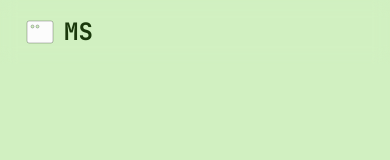
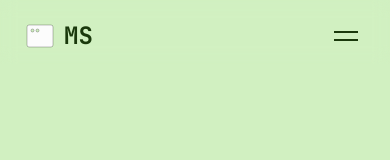
Before and after one commit to dbugshe2/maroofshittu, a Next.js app: page / in a window 390 px wide. Shown: the top 160 px of the page. Built offline with nearby package versions, Linux system fonts and the light colour scheme.

Commit message:
feat: add mobile nav menu

```diff
--- /dev/null
+++ b/components/mobile-menu.tsx
@@ -0,0 +1,86 @@
+"use client";
+import { AnimatePresence, motion } from "framer-motion";
+import Link from "next/link";
+import { usePathname } from "next/navigation";
+import { useEffect, useState } from "react";
+
+/**
+ * Props for the MobileMenu component.
+ */
+interface MobileMenuProps {
+  /** Navigation links shown in the dropdown panel. */
+  links: { href: string; label: string }[];
+}
+
+/**
+ * MobileMenu Component
+ *
+ * A hamburger button visible below the `md` breakpoint that toggles a
+ * dropdown panel with the site's navigation links. The panel closes on
+ * navigation, on Escape, and when a link is tapped.
+ *
+ * @param {MobileMenuProps} props - The links to render.
+ * @returns {JSX.Element} The rendered mobile menu.
+ */
+export function MobileMenu({ links }: MobileMenuProps) {
+  const [open, setOpen] = useState(false);
+  const pathname = usePathname();
+
+  useEffect(() => {
+    setOpen(false);
+  }, [pathname]);
+
+  useEffect(() => {
+    if (!open) return;
+    const onKeyDown = (e: KeyboardEvent) => {
+      if (e.key === "Escape") setOpen(false);
+    };
+    window.addEventListener("keydown", onKeyDown);
+    return () => window.removeEventListener("keydown", onKeyDown);
+  }, [open]);
+
+  return (
+    <div className="md:hidden">
+      <button
+        type="button"
+        aria-label={open ? "Close menu" : "Open menu"}
+        aria-expanded={open}
+        onClick={() => setOpen((v) => !v)}
+        className="flex h-10 w-10 flex-col items-center justify-center gap-1.5 text-foreground"
+      >
+        <motion.span
+          animate={open ? { rotate: 45, y: 4 } : { rotate: 0, y: 0 }}
+          className="block h-0.5 w-6 bg-current"
+        />
+        <motion.span
+          animate={open ? { rotate: -45, y: -4 } : { rotate: 0, y: 0 }}
+          className="block h-0.5 w-6 bg-current"
+        />
+      </button>
+      <AnimatePresence>
+        {open && (
+          <motion.div
+            initial={{ opacity: 0, y: -8 }}
+            animate={{ opacity: 1, y: 0 }}
+            exit={{ opacity: 0, y: -8 }}
+            transition={{ duration: 0.2, ease: "easeOut" }}
+            className="fixed top-16 right-0 left-0 border-foreground/10 border-t bg-background px-6 pt-4 pb-6 shadow-lg"
+          >
+            <div className="flex flex-col gap-4">
+              {links.map((link) => (
+                <Link
+                  key={link.href}
+                  href={link.href}
+                  onClick={() => setOpen(false)}
+                  className="text-foreground text-lg transition-colors hover:text-foreground/70"
+                >
+                  {link.label}
+                </Link>
+              ))}
+            </div>
+          </motion.div>
+        )}
+      </AnimatePresence>
+    </div>
+  );
+}
--- a/components/navbar.tsx
+++ b/components/navbar.tsx
@@ -1,5 +1,6 @@
 import Image from "next/image";
 import Link from "next/link";
+import { MobileMenu } from "@/components/mobile-menu";
 
 const navLinks = [
   { href: "/#work", label: "Work" },
@@ -39,6 +40,7 @@ export function Navbar() {
                 </Link>
               ))}
             </div>
+            <MobileMenu links={navLinks} />
           </div>
         </div>
       </nav>
```
